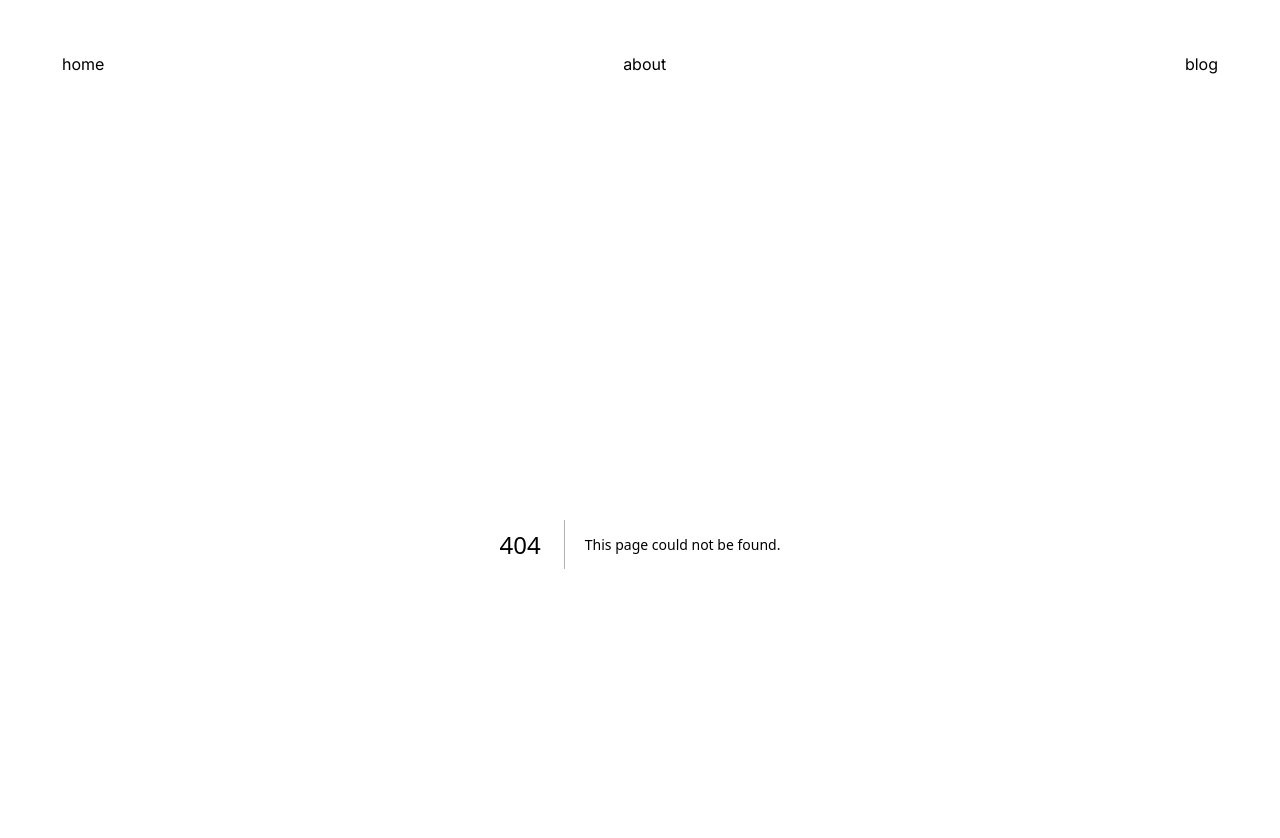
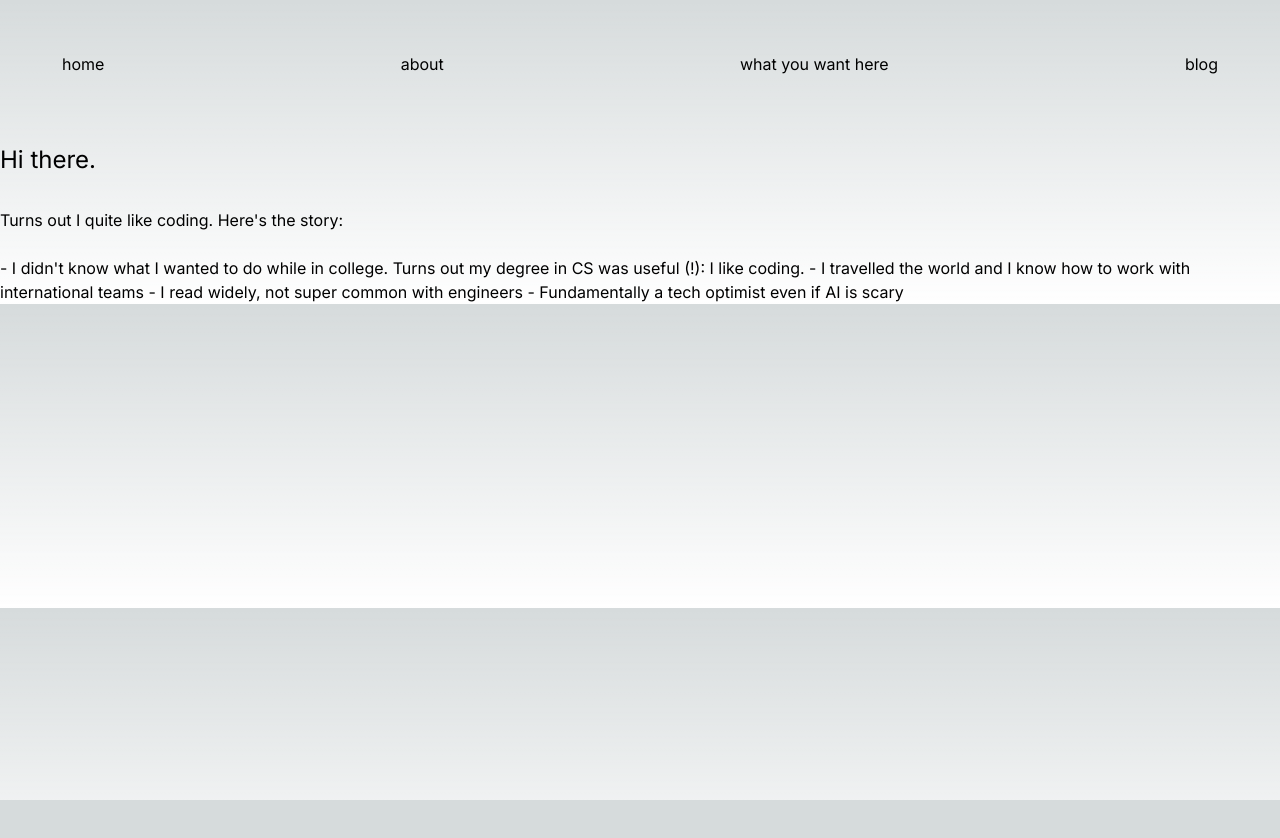
Before and after one commit to t-flora/tflora__, a Next.js app: page /skills in a window 1280 px wide. Before the commit this address had no page. Shown: the top 838 px of the page. After the commit the page ends 800 px from the top, so only its background shows below. Built offline with nearby package versions, Linux system fonts and the light colour scheme.

Commit message:
add skills page

```diff
--- /dev/null
+++ b/app/skills/page.tsx
@@ -0,0 +1,22 @@
+import Head from 'next/head';
+import Link from 'next/link';
+
+export default function About(){
+    return (
+        <div>
+            <Head>
+                <title>tflora-blog</title>
+            </Head>
+            <h1 className='pb-5 text-2xl'>Hi there.</h1>
+            <p>
+                Turns out I quite like coding. Here's the story:
+            </p><br/>
+            <p>
+                - I didn't know what I wanted to do while in college. Turns out my degree in CS was useful (!): I like coding.
+                - I travelled the world and I know how to work with international teams
+                - I read widely, not super common with engineers
+                - Fundamentally a tech optimist even if AI is scary
+            </p>
+        </div>
+    )
+}
--- a/components/Navbar.tsx
+++ b/components/Navbar.tsx
@@ -30,6 +30,7 @@ export default function Navbar() {
             <div className="max-w-screen-xl flex flex-wrap items-center justify-between mx-auto p-4">
                 <NavLink label="home" href="./" />
                 <NavLink label="about" href="./about" />
+                <NavLink label="what you want here" href="./skills" />
                 <NavLink label="blog" href="./blog" />
             </div>
         </nav>
```
